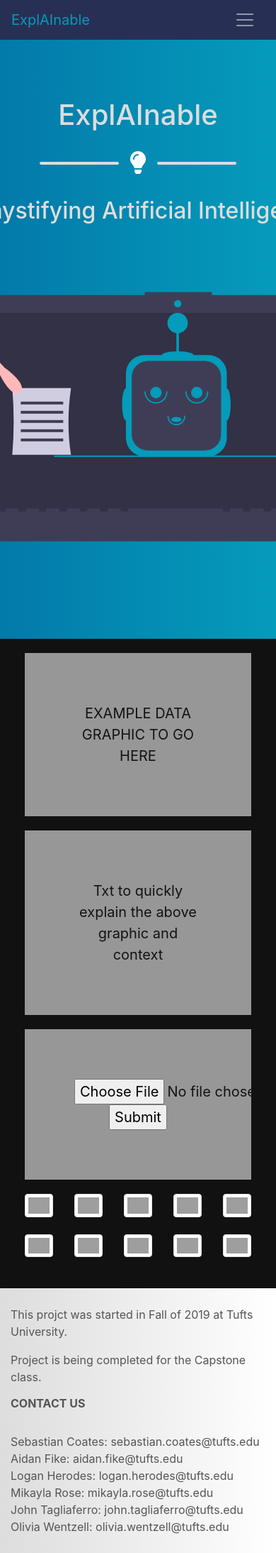
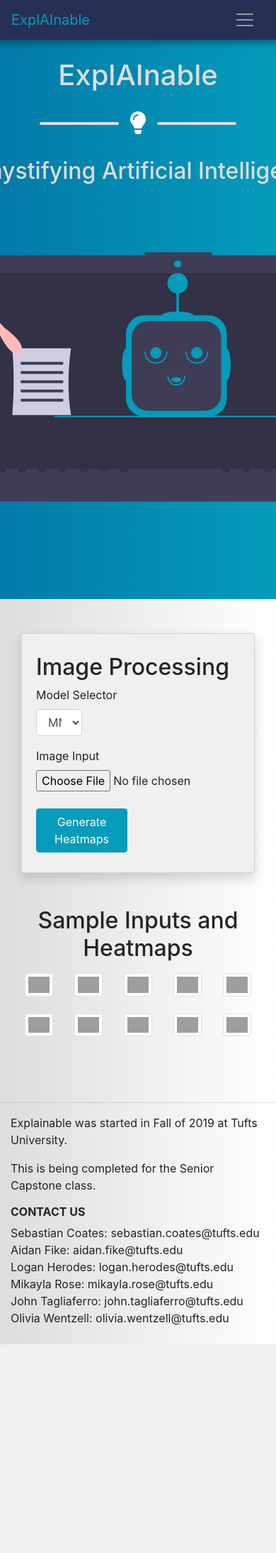
Before and after one commit to explainable/Jedi-Temple, a Flask app: page / in a window 390 px wide. Shown: the whole page at 71% size. After the commit the page ends 1894 px from the top, so only its background shows below. Run offline with Flask 2, Linux system fonts and the light colour scheme; some libraries are stand-ins or nearby versions; grey boxes are pictures that could not be loaded.

Commit message:
Drag and drop image upload, full-size rendering of image and heatmap

```diff
--- a/app.py
+++ b/app.py
@@ -69,9 +69,13 @@ def mlmodel():
             filename = secure_filename(image_file.filename)
             filepath = os.path.join("templates", "img", "generated_heatmaps", random_thing() + filename)
             image_file.save(filepath)
-            ret_file = model_func(filepath)
+            ret_file, prediction = model_func(filepath)
             #return send_file(ret_file)
-            return jsonify({"original": filepath, "heatmap": ret_file})
+            return jsonify({
+                "original": filepath,
+                "heatmap": ret_file,
+                "prediction": str(prediction)
+            })
 
         return '', 402
     return model_func(test_data), 200
--- a/mnist_cnn.py
+++ b/mnist_cnn.py
@@ -25,7 +25,7 @@ def gen_heatmap(model, image, filename, adv=False):
 
     i = Image.fromarray(scaled, mode="L")
     i.save(filename)
-    return filename
+    return filename, target
 
 
 
--- a/templates/about.html
+++ b/templates/about.html
@@ -11,14 +11,14 @@
 	<body>
 		<!-- NAVBAR -->
 		<nav class="navbar navbar-expand-md">
-		  <a class="navbar-brand" href="#">ExplAInable</a>
+		  <a class="navbar-brand" href="/">ExplAInable</a>
 		  <button class="navbar-toggler navbar-dark" type="button" data-toggle="collapse" data-target="#main-navigation">
 		    <span class="navbar-toggler-icon"></span>
 		  </button>
 		  <div class="collapse navbar-collapse" id="main-navigation">
 		    <ul class="navbar-nav">
 		      <li class="nav-item">
-		        <a class="nav-link" href="index.html">Home</a>
+		        <a class="nav-link" href="/">Home</a>
 		      </li>
 		      <li class="nav-item">
 		        <a class="nav-link" href="about.html">About</a>
--- a/templates/index.html
+++ b/templates/index.html
@@ -11,8 +11,8 @@
 	</head>
 	<body>
 	<!-- NAVBAR -->
-	<nav class="navbar navbar-expand-md navbar-static-top">
-	  <a class="navbar-brand" href="#">ExplAInable</a>
+	<nav class="navbar navbar-expand-md fixed-top navbar-shadow">
+	  <a class="navbar-brand" href="/">ExplAInable</a>
 	  <button class="navbar-toggler navbar-dark" type="button" data-toggle="collapse" data-target="#main-navigation">
 	    <span class="navbar-toggler-icon"></span>
 	  </button>
@@ -49,28 +49,74 @@
       	</div>
 	</header>
 
-	<section class="page-section container-fluid">
+	<!--section class="page-section container-fluid">
 		<div class="text-container">
 			EXAMPLE DATA GRAPHIC TO GO HERE
 		</div>
 		<div class="text-container">
 			Txt to quickly explain the above graphic and context
 		</div>
-	</section>
-	<section class="page-section container-fluid">
-		<div class="text-container">
-			<form id="image-upload" action="/mlmodel?model=PICTURE_MODEL1" method="post" enctype=multipart/form-data>
-  				<input id="image-file" type="file" name="pic" accept="image/*">
-  				<input type="submit">
-			</form>
+	</section-->
+
+	<section class="page-section container-fluid" id="image-section">
+
+		<div class="col-12 my-5">
+	    <div class="card border-left-info shadow h-100 py-2">
+		    <div class="card-body" id="image-dropzone">
+		      	<h2>Image Processing</h2>
+		      	<div id="heatmap-selection" class="row">
+		      		<div class="col-6">
+					<form id="image-upload" action="/mlmodel?model=PICTURE_MODEL1" method="post" enctype=multipart/form-data>
+						<div class="form-group">
+						    <label for="image-model-selector" width="50%">Model Selector</label>
+						    <select class="form-control w-50" id="image-model-selector">
+						      <option>MNIST (CNN)</option>
+						      <option>EXAMPLE MODEL 2</option>
+						    </select>
+						 </div>
+						 <div class="form-group">
+						    <label for="image-file" width="50%">Image Input</label><br>
+						    <input id="image-file" type="file" name="pic" accept="image/*" class="mb-2">
+						 </div>
+		  				<button type="submit" class="btn btn-primary">Generate Heatmaps</button>
+					</form>
+					</div>
+
+					<div class="d-none d-sm-block col-sm-6 drop-indicator text-center my-auto" id="drop-box">
+						<i class="fa fa-file-upload fa-6x fa-primary" id="drop-icon"></i>
+						<h6 class="mt-2" id="file-drop-message">Drag & Drop</h6>
+					</div>
+				</div>
+
+				<hr class="mt-4 hidden" id="heatmap-separator">
+				<div class="row text-center hidden" id="heatmaps">
+					<div class="col-12">
+					<h3 id="image-model-prediction">Model Prediction: </h3> <br>
+					</div>
+
+					<div class="col-sm-6">
+					<h4>Input Image</h4>
+					<img id="original-display" class="img-fluid img-thumbnail" width="50%" src="/img/generated_heatmaps/1281280.png", alt="Generated Heatmap">
+					<p class="mt-1">This is the input image. The prediction indicates which type of image the model sees.</p>
+					</div>
+
+					<div class="col-sm-6">
+					<h4>Image Heatmap</h4>
+					<img id="heatmap-display" class="img-fluid img-thumbnail" width="50%" src="/img/generated_heatmaps/1281280.png", alt="Generated Heatmap">
+					<p class="mt-1">This heatmap indicates which pixels in the image were most important when making the prediction.</p>
+					</div>
+				</div>
+		    </div>
 		</div>
-		<img id="original-display" class="hidden" src="", alt="Generated Heatmap">
-		<img id="heatmap-display" class="hidden" src="", alt="Generated Heatmap">
+
 	</section>
 
 	<section class="page-section">
+	<h2 class='text-center pb-2'>Sample Inputs and Heatmaps</h2>
+
 	<div class="row text-center">
 		<div class="col-lg-1 col-md-1 col-1"></div>
+
 	    <div class="col-lg-1 col-md-2 col-2">
 	      <a href="" class="d-block mb-4 h-100">
 	            <img class="img-fluid img-thumbnail" src="/img/0.png" alt="Handwritten 0">
@@ -180,21 +226,24 @@
 	</div>
 	</section>
 
+
 	<footer class="page-footer">
-  <div class="container">
+	<hr class="mt-4">
+
+  	<div class="container">
 	    <div class="row">
 	      <div class="col-lg-8 col-md-8 col-sm-12">
-	      <p>This projct was started in Fall of 2019 at Tufts University.</p>
-	      <p>Project is being completed for the Capstone class.</p>
+	      <p>Explainable was started in Fall of 2019 at Tufts University.</p>
+	      <p>This is being completed for the Senior Capstone class.</p>
 	    </div>
 	    <div class="col-lg-4 col-md-4 col-sm-12">
 	      <h6 class="text-uppercase font-weight-bold">Contact Us</h6>
-	      <br/>Sebastian Coates: sebastian.coates@tufts.edu
-	      <br/>Aidan Fike: aidan.fike@tufts.edu
-	      <br/>Logan Herodes: logan.herodes@tufts.edu
-	      <br/>Mikayla Rose: mikayla.rose@tufts.edu
-	      <br/>John Tagliaferro: john.tagliaferro@tufts.edu
-	      <br/>Olivia Wentzell: olivia.wentzell@tufts.edu
+	      Sebastian Coates: sebastian.coates@tufts.edu
+	      <br>Aidan Fike: aidan.fike@tufts.edu
+	      <br>Logan Herodes: logan.herodes@tufts.edu
+	      <br>Mikayla Rose: mikayla.rose@tufts.edu
+	      <br>John Tagliaferro: john.tagliaferro@tufts.edu
+	      <br>Olivia Wentzell: olivia.wentzell@tufts.edu
 	    </div>
 	  </div>
 	</div>
--- a/templates/index.js
+++ b/templates/index.js
@@ -24,10 +24,12 @@ $(document).ready(function() {
                 response = JSON.parse(http.responseText)
                 originalURL = response.original.replace("templates", "")
                 heatmapURL = response.heatmap.replace("templates", "")
+                prediction = response.prediction
                 $("#original-display").attr("src", originalURL)
                 $("#heatmap-display").attr("src", heatmapURL)
-                $("#original-display").removeClass("hidden")
-                $("#heatmap-display").removeClass("hidden")
+                $("#image-model-prediction").text("Model Prediction: " + prediction)
+                $("#heatmaps").removeClass("hidden")
+                $("#heatmap-separator").removeClass("hidden")
             } else if (http.readyState == 4) {
                 stop_loading_modal()
                 alert("Error processing image: " + http.responseText)
@@ -35,4 +37,65 @@ $(document).ready(function() {
         }
         http.send(form_data)
     });
+
+    $('#image-dropzone').on(
+            'dragover',
+            function(e) {
+                $("#drop-icon").addClass('drop-active');
+                $("#file-drop-message").text('Drop to Select Image');
+
+                e.preventDefault();
+                e.stopPropagation();
+            }
+        )
+
+        $('#image-dropzone').on(
+            'dragleave',
+            function(e) {
+                $("#drop-icon").removeClass('drop-active');
+                $("#drop-icon").removeClass('dropped');
+                $("file-drop-message").text("Drag & Drop")
+                e.preventDefault();
+                e.stopPropagation();
+            }
+        )
+
+        $('#image-dropzone').on(
+            'dragenter',
+            function(e) {
+                e.preventDefault();
+                e.stopPropagation();
+            }
+        )
+
+        $('#image-dropzone').on('drop',
+            function(e){
+                e.preventDefault();
+                e.stopPropagation();
+
+                if(e.originalEvent.dataTransfer && e.originalEvent.dataTransfer.files.length) {
+                    $('#image-file').prop("files", e.originalEvent.dataTransfer.files)
+                    $("#drop-icon").removeClass('drop-active');
+                    $("#drop-icon").addClass('dropped');
+                    let filename = e.originalEvent.dataTransfer.files[0].name
+                    let l = filename.length
+                    if (l > 20) {
+
+                        filename = filename.substring(0, 8) + "..." + filename.substring(l-8, l)
+                    }
+                    $("#file-drop-message").text(filename + ' Selected!');
+                }
+            }
+        )
+
+    /* For adding navbar shadow on scroll ... remove the class from html first
+    $(window).scroll(function() {
+      var scroll = $(window).scrollTop();
+      if (scroll > 100) {
+          $(".navbar").addClass("navbar-shadow");
+      }
+      else {
+          $(".navbar").removeClass("navbar-shadow");
+      }
+    }); */
 })
--- a/templates/style.css
+++ b/templates/style.css
@@ -12,7 +12,7 @@ html, body {
 }
 
 body {
-  background: #111111;
+  background: linear-gradient(to right, #dddddd, #ffffff);
 }
 /*--- navigation bar ---*/
 .navbar {
@@ -31,6 +31,10 @@ body {
 }
 .navbar-collapse {
   justify-content: flex-end;
+}
+
+.navbar-shadow {
+  box-shadow: 0 1px 8px 5px rgba(0,0,0,.3);
 }
 
 .header {
@@ -118,7 +122,7 @@ body {
 }
 
 .page-footer {
-  color: #555555;
+  color: #232323;
   padding-top: 25px;
   padding-bottom: 25px;
   margin-top: 20px;
@@ -175,6 +179,16 @@ body {
 }
 
 
+.btn-primary {
+  background-color: #059BBB;
+  border-color: #059BBB;
+}
+
+.btn-primary:hover {
+  background-color: white;
+  color: #037aaa;
+}
+
 /** MODAL STYLING **/
 .modal-content {
   border-radius: 0px;
@@ -196,3 +210,36 @@ body {
   }
 }
 /* End Modal loader */
+
+
+.card {
+  background-color: rgba(240, 240, 240, 1);
+}
+
+.fa-primary {
+  color: #059BBB;
+}
+
+#drop-icon {
+  padding: 3rem;
+  border-style: dotted;
+  border-radius: 10px;
+}
+
+#drop-icon.drop-active {
+  padding: 3rem;
+  border-style: solid;
+  /*background-color: #90ee90;*/
+  background-color: #aaaaaa;
+  /*border-color: #555555;*/
+  border-radius: 10px;
+}
+
+#drop-icon.dropped {
+  padding: 3rem;
+  border-style: dotted;
+  background-color: none;
+  border-radius: 10px;
+  /*border-color: #00c301;
+  color:#90ee90;*/
+}
--- a/templates/works.html
+++ b/templates/works.html
@@ -11,14 +11,14 @@
 	<body>
 		<!-- NAVBAR -->
 		<nav class="navbar navbar-expand-md">
-		  <a class="navbar-brand" href="#">ExplAInable</a>
+		  <a class="navbar-brand" href="/">ExplAInable</a>
 		  <button class="navbar-toggler navbar-dark" type="button" data-toggle="collapse" data-target="#main-navigation">
 		    <span class="navbar-toggler-icon"></span>
 		  </button>
 		  <div class="collapse navbar-collapse" id="main-navigation">
 		    <ul class="navbar-nav">
 		      <li class="nav-item">
-		        <a class="nav-link" href="index.html">Home</a>
+		        <a class="nav-link" href="/">Home</a>
 		      </li>
 		      <li class="nav-item">
 		        <a class="nav-link" href="about.html">About</a>
```
